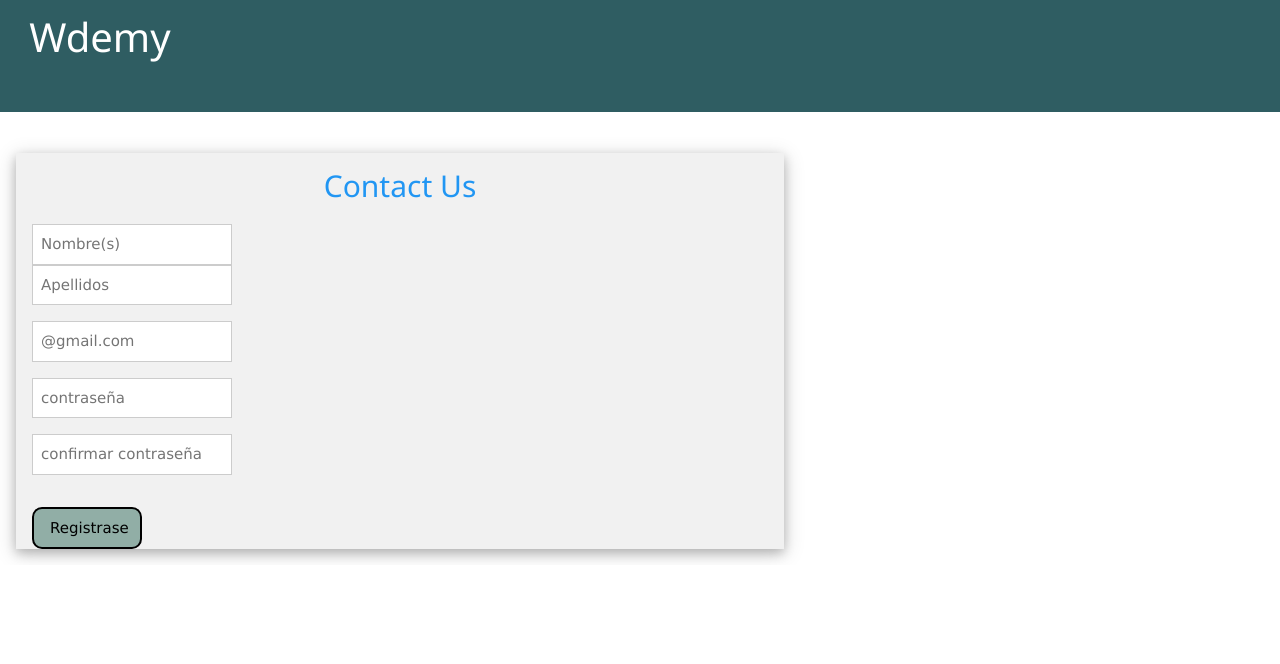
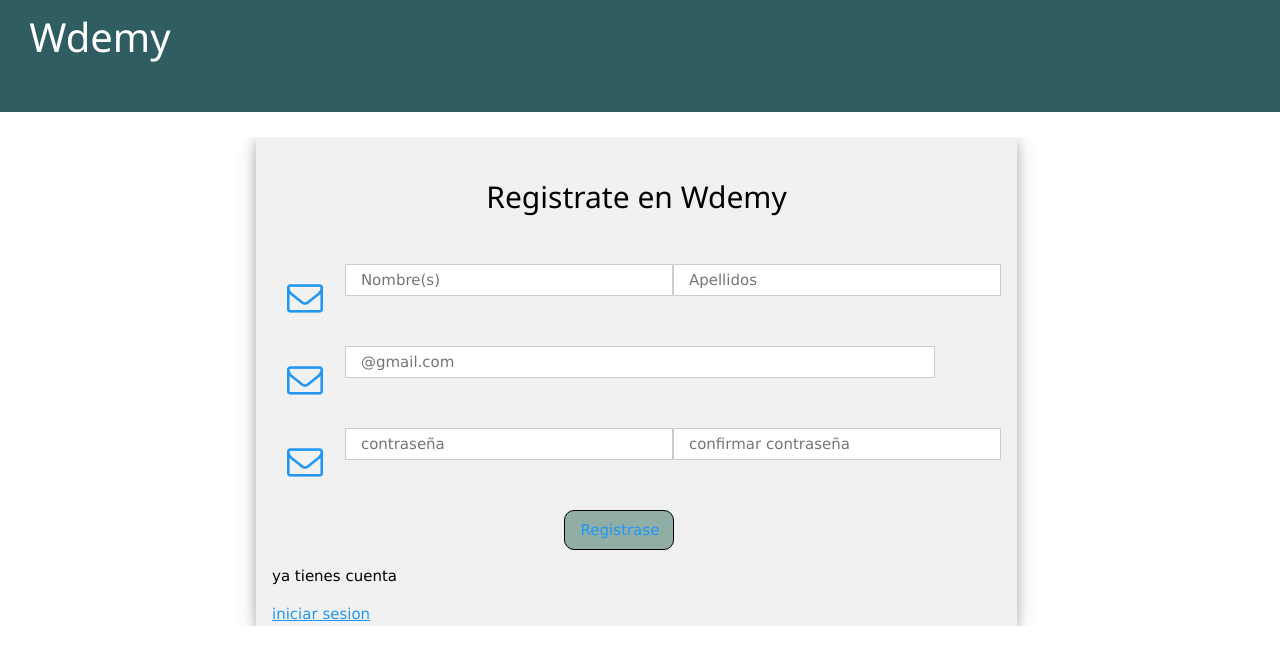
Before and after one commit to javierFili/WebdemyIngSof, a React app: page /register in a window 1280 px wide. Shown: the top 664 px of the page. Built offline with nearby package versions, Linux system fonts and the light colour scheme.

Commit message:
Algunos elementos acomodados.

```diff
--- a/app/components/Registro/Registro.css
+++ b/app/components/Registro/Registro.css
@@ -1,24 +1,102 @@
-.w3-col{
-    width: 10px;
-    height: 10px;
+#TituloPrin{
+    margin-top: 5%;
+    color: black;
+
 }
 
-#prinPar{
-    width: 200px;
+#logNomApe{
+    width: 10%;
+    float: left;
+    padding: 15px;
 }
+#campNombre{
+    width: 45%;
+    height: 10px;
+    float: left;
+    padding: 15px;
+}
+
+#campApelli{
+    width: 45%;
+    height: 10px;
+    float: left;
+    padding: 15px;
+
+}
+
+#campNomApe{
+    margin-top: 4%;
+}
+
+#campCorr{
+    margin-top: 50px;
+}
+
+#campoCorreo{
+    width: 90%;
+    height: 10px;
+    float: left;
+    padding: 15px;
+}
+
+#logoCorreo{
+    width: 10%;
+    height: 10px;
+    float: left;
+    padding: 15px;
+}
+
+#campContrasenias{
+    margin-top: 50px;
+}
+
+#logoContras{
+    width: 10%;
+    float: left;
+    padding: 15px;
+
+}
+
+#campContras{
+    width: 45%;
+    height: 10px;
+    float: left;
+    padding: 15px;
+
+}
+
+#campConfContr{
+    width: 45%;
+    height: 10px;
+    float: left;
+    padding: 15px;
+
+}
+
+/*a revisar*/
+
 
 #botonRegis{
     width: 110px;
-
     top: 703px;
     background: rgba(94, 139, 126, 0.65);
-    border: 2px solid #000000;
+    border: 1px solid #000000;
     box-sizing: border-box;
     border-radius: 10px;
-    color: black;
+    margin-left: 40%;
+
 }
 
+#enlaceLogin{
+
+}
+p{
+
+    color: #000000;
+}
 #form{
-    width: 60%;
+    background-color: white;
+    margin-left: 20%;
+    Width:761px;
     height: 50%;
 }
--- a/app/components/Registro/Registro.jsx
+++ b/app/components/Registro/Registro.jsx
@@ -4,6 +4,11 @@ import './Registro.css'
 class Registro extends Component{
     constructor(props){
         super(props);
+
+        /**MESAJES DE ERROR QUE ESTARAN DEBAJO DE ALGUN CAMPO DONDE SE HALLA COMETIDO EL ERROR */
+
+        /** */
+
 
     }
 
@@ -17,41 +22,52 @@ class Registro extends Component{
                 <title>Document</title>
             </head>
             <body>
-                <form id='form' action="/action_page.php" className="w3-container w3-card-4 w3-light-grey w3-text-blue w3-margin">
-                <h2 className="w3-center">Contact Us</h2>
+                <form id='form' action="/action_page.php" className="w3-container w3-card-4 w3-light-grey w3-text-blue">
+                <h2 id='TituloPrin' className="w3-center">Registrate en Wdemy</h2>
+                <div className="w3-row w3-section">
 
-                <div className="w3-row w3-section">
-                    {/* <div className="w3-col"  > <i className = "w3-xxlarge fa fa-user"></i></div>                             */}
-                    <div className="w3-rest">
-                    <input id='prinPar' className="w3-input w3-border" name="first" type="text" placeholder="Nombre(s)" />
-                    <input id='prinPar' class="w3-input w3-border" name="last" type="text" placeholder="Apellidos" />
+                    <div id='campNomApe' className="w3-rest">
+                        <i id='logNomApe' class="w3-xxlarge fa fa-envelope-o"></i>
 
+                        <input id='campNombre' className="w3-input w3-border" name="first" type="text" placeholder="Nombre(s)"/>
+
+                        <input id='campApelli' class="w3-input w3-border" name="fisrt" type="text" placeholder="Apellidos" />
 
                     </div>
 
-                    <div class="w3-row w3-section">
-                    {/* <div class="w3-col" ><i class="w3-xxlarge fa fa-envelope-o"></i></div> */}
+                    <div id='campCorr' class="w3-row w3-section">
+
+                        <i id='logoCorreo' class="w3-xxlarge fa fa-envelope-o"></i>
+
                         <div class="w3-rest">
-                        <input id='prinPar'  class="w3-input w3-border" name="email" type="text" placeholder="@gmail.com" />
+
+                        <input id='campoCorreo'  class="w3-input w3-border" name="email" type="text" placeholder="@gmail.com" />
+
                         </div>
                     </div>
 
-                    <div class="w3-row w3-section">
-                    {/* <div class="w3-col" ><i class="w3-xxlarge fa fa-envelope-o"></i></div> */}
-                        <div class="w3-rest">
-                        <input id='prinPar'  class="w3-input w3-border" name="email" type="text" placeholder="contraseña" />
-                        </div>
-                    </div>
+                    <div id='campContrasenias' >
+                        <i id='logoContras' class="w3-xxlarge fa fa-envelope-o"></i>
 
-                    <div class="w3-row w3-section">
-                    {/* <div class="w3-col" ><i class="w3-xxlarge fa fa-envelope-o"></i></div> */}
-                        <div class="w3-rest">
-                        <input id='prinPar'  class="w3-input w3-border" name="email" type="text" placeholder="confirmar contraseña" />
-                        </div>
+                        <input id='campContras'  class="w3-input w3-border" name="password" type="password" placeholder="contraseña" />
+
+                        <input id='campConfContr'  class="w3-input w3-border" name="password" type="password" placeholder="confirmar contraseña" />
+
                     </div>
 
                 </div>
-                <button id='botonRegis' class="w3-button " >Registrase</button>
+                <div>
+                    <button id='botonRegis' class="w3-button " >Registrase</button>
+                </div>
+
+                <div class='enlaceLogin'>
+                    <p>
+                        ya tienes cuenta
+                    </p>
+                    <a href="/login">iniciar sesion</a>
+
+                </div>
+
                 </form>
                 </body>
             </html>
--- a/app/components/body-components/carrucel/Carrusel.jsx
+++ b/app/components/body-components/carrucel/Carrusel.jsx
@@ -244,7 +244,7 @@ class Filtro extends Component {
         <form className='filtro' onSubmit={this.handleSubmit} >
             <label>
               Filtro de Cursos:
-              <input   type="text"  value={this.state.value} onChange={this.handleChange} onPaste={this.handlePaste} onKeyPress={this.handleChar} maxLength={16}/>
+              <input   type="text"  value={this.state.value} onChange={this.handleChange} onPaste={this.handlePaste} onKeyPress={this.handleChar}   />
               {/* <input type="submit" value="Filtrar"/> */}
             </label>
           </form>
```
Also changed, not shown: public/bundle.js.
